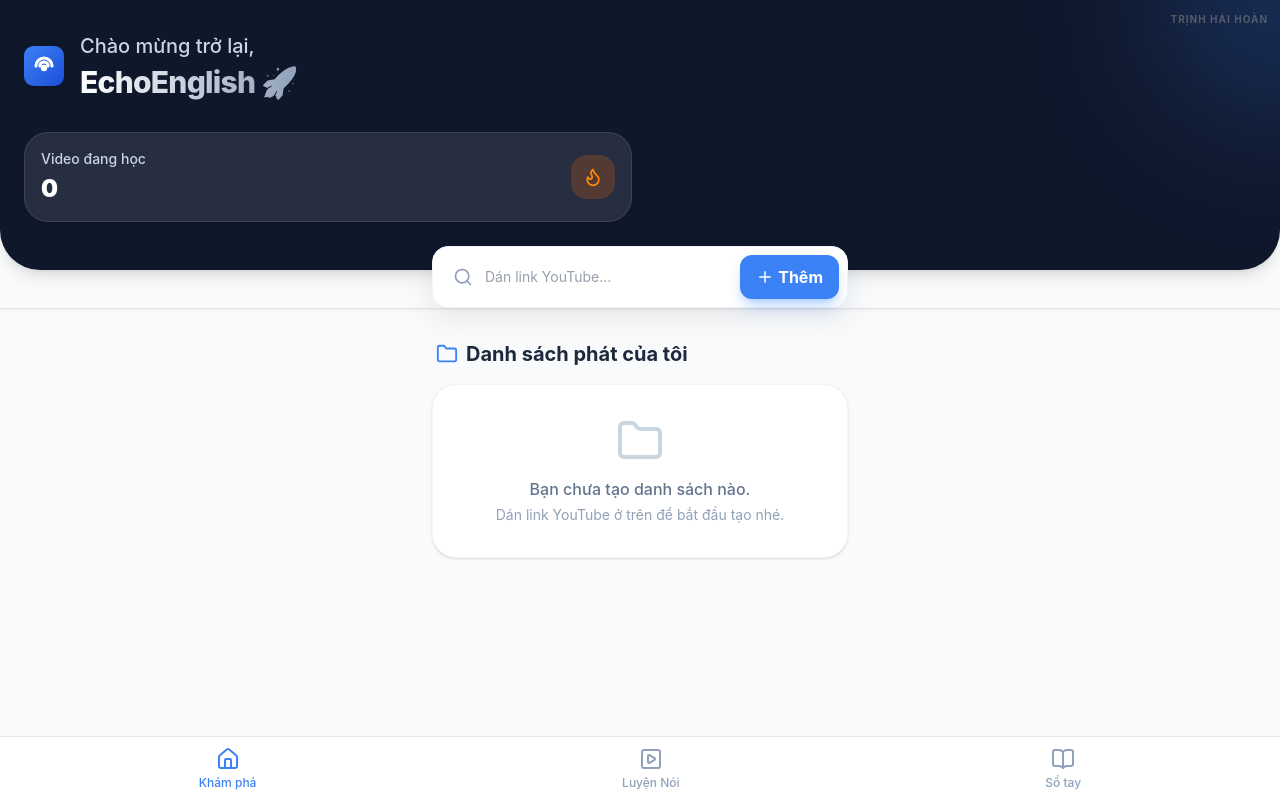
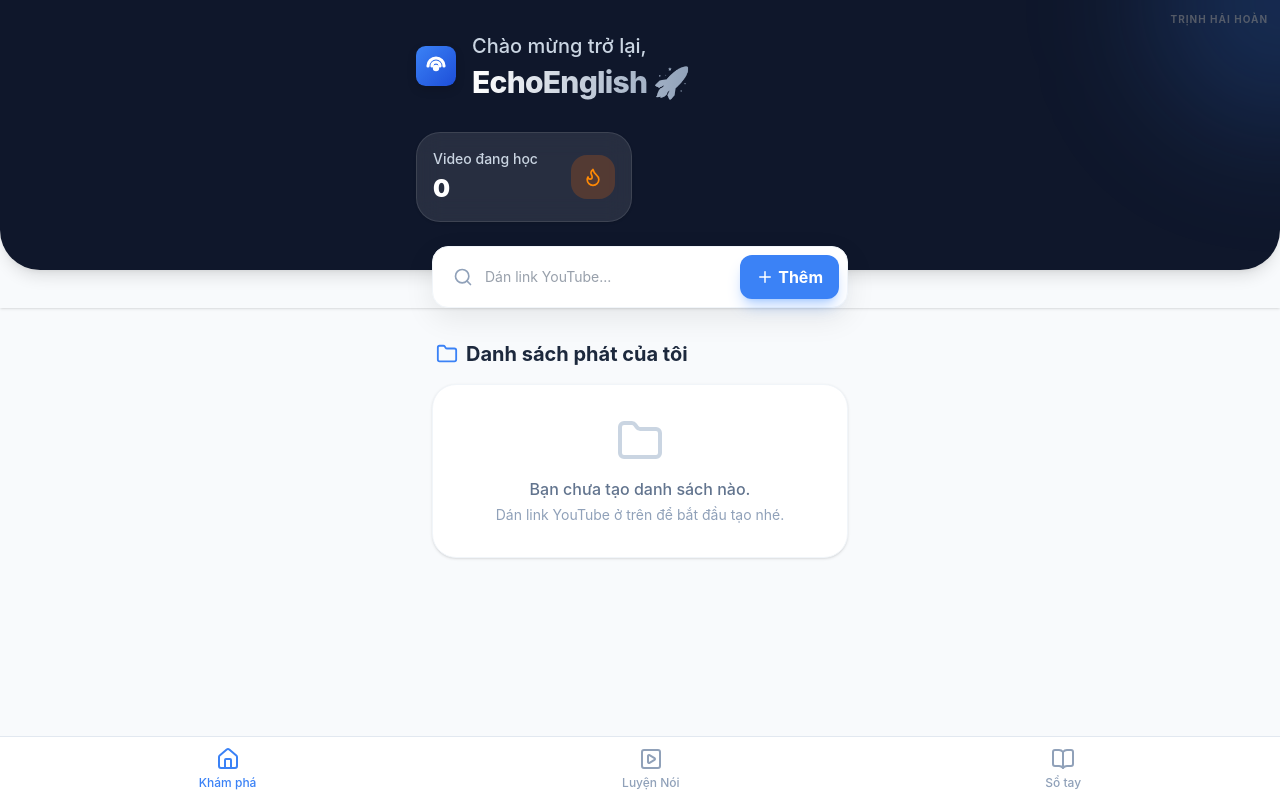
Before and after one commit to haihoan2874/echo-english, a React (Vite) app: page / in a window 1280 px wide. Built offline with nearby package versions, Linux system fonts and the light colour scheme.

Commit message:
fix: make layouts responsive on wider screens

```diff
--- a/src/pages/AIChatPage.jsx
+++ b/src/pages/AIChatPage.jsx
@@ -298,7 +298,7 @@ const AIChatPage = () => {
       </header>
 
       {/* Chat Area - Added mt-16 to avoid hiding under fixed header */}
-      <div className="p-4 space-y-6 mt-16 flex-1">
+      <div className="p-4 space-y-6 mt-16 flex-1 max-w-3xl mx-auto w-full">
         {messages.filter(m => !(m.role === 'user' && m.text === "Hello, let's start our conversation.")).map((msg, idx) => (
           <div key={idx} className={`flex ${msg.role === 'user' ? 'justify-end' : 'justify-start'}`}>
             <div
--- a/src/pages/HomePage.jsx
+++ b/src/pages/HomePage.jsx
@@ -85,7 +85,7 @@ const HomePage = () => {
         <div ref={headerRef} className="bg-slate-900 text-white rounded-b-[40px] px-6 pt-8 pb-12 shadow-lg relative overflow-hidden">
           <div className="absolute top-0 right-0 w-64 h-64 bg-primary/20 rounded-full blur-3xl -translate-y-1/2 translate-x-1/2"></div>
 
-          <div className="relative z-10">
+          <div className="relative z-10 max-w-md mx-auto w-full">
             <header className="mb-8 flex items-center gap-4">
               <LogoSVG />
               <div>
```
